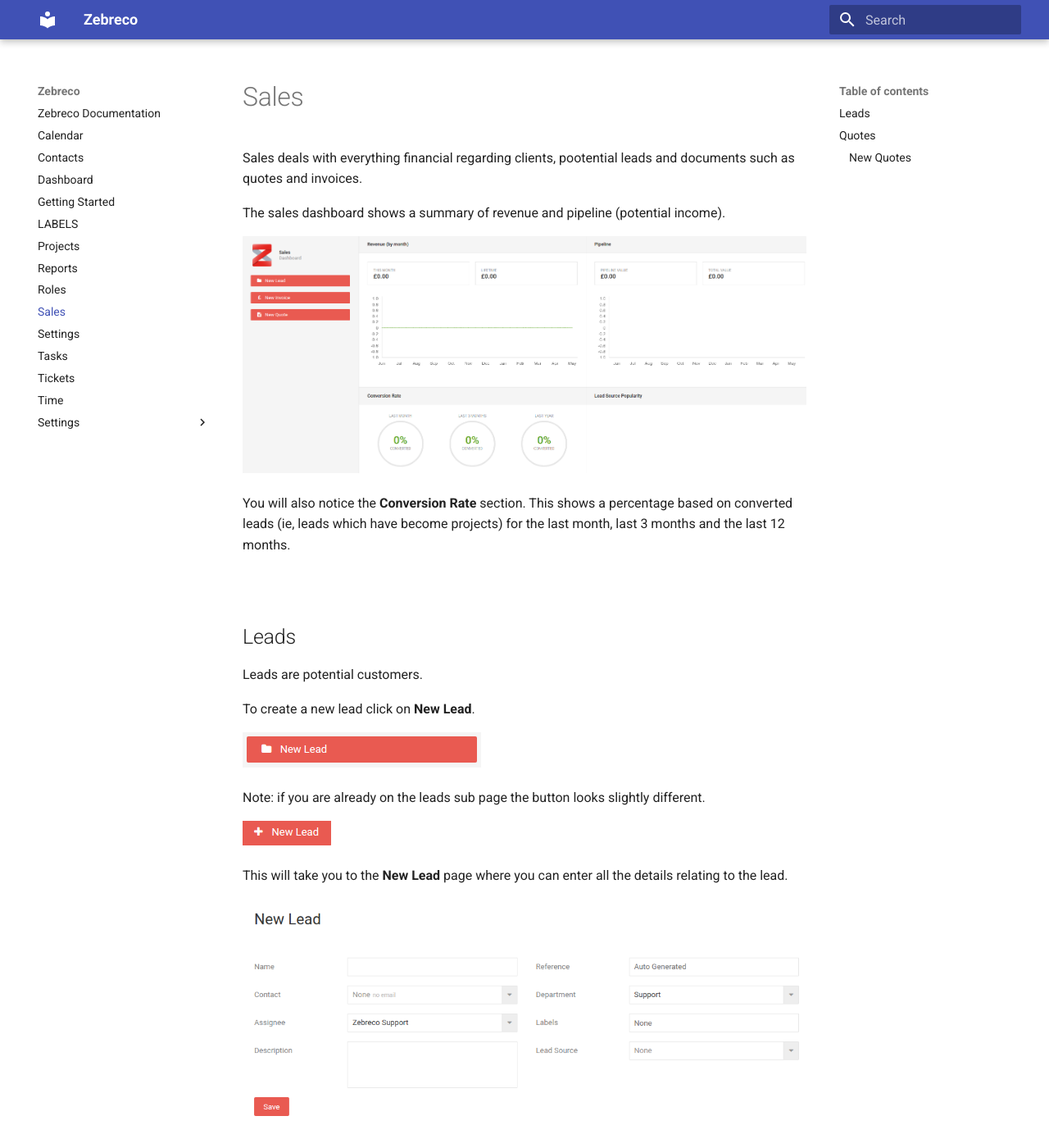
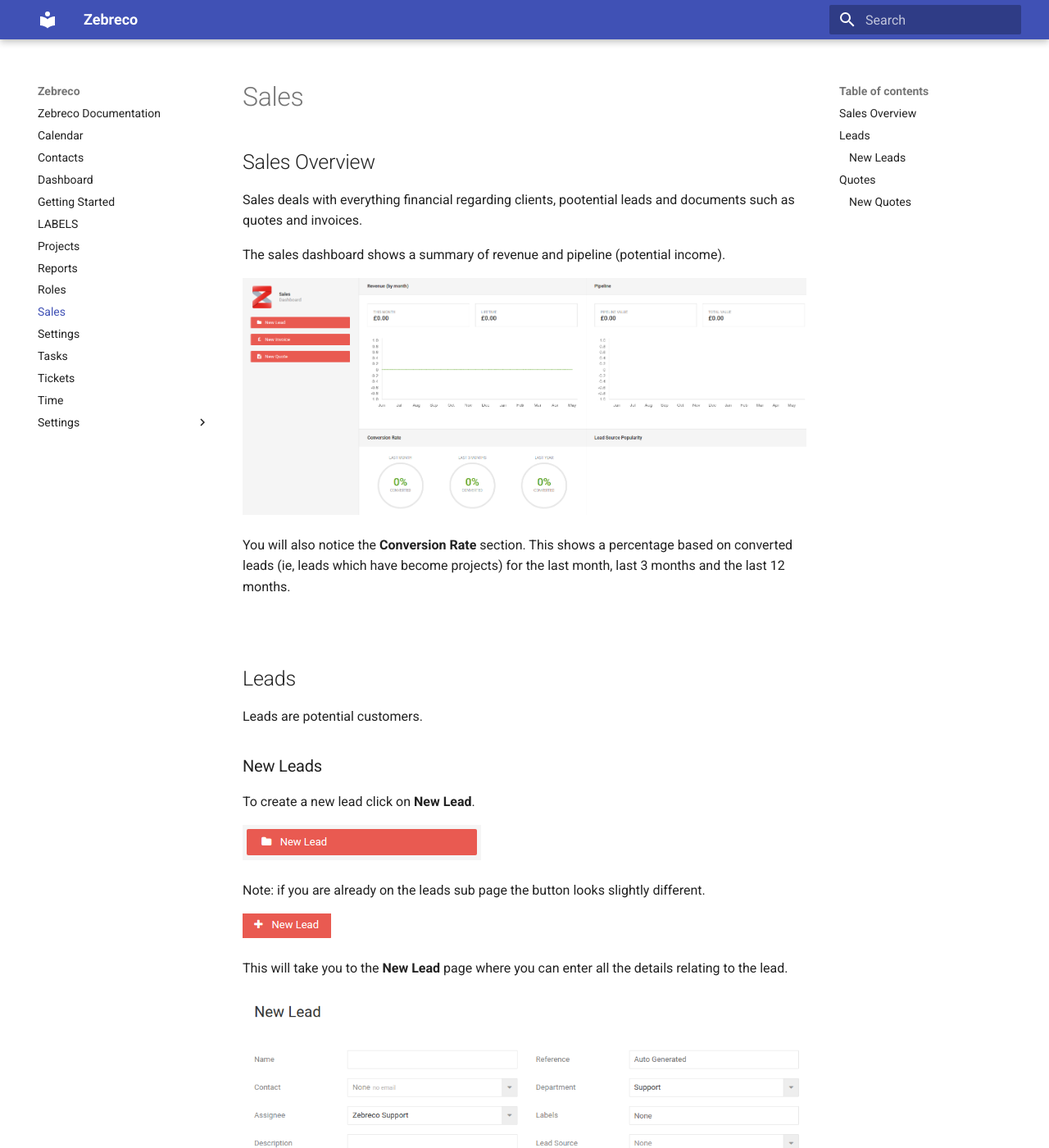
Before and after one commit to zebreco/documentation, an MkDocs documentation site: the page built from docs/sales.md, in a window 1280 px wide and 1400 px high. Shown: the whole window at 82% size. Built offline with MkDocs 1.6.1 and Material for MkDocs 9.7.7, drawn with Linux system fonts in a browser that asks for light colours.

Commit message:
Update sales

```diff
--- a/docs/sales.md
+++ b/docs/sales.md
@@ -1,4 +1,6 @@
 # Sales
+
+## Sales Overview
 
 Sales deals with everything financial regarding clients, pootential leads and documents such as quotes and invoices.
 
@@ -13,6 +15,8 @@ You will also notice the **Conversion Rate** section. This shows a percentage ba
 ## Leads
 
 Leads are potential customers.
+
+### New Leads
 
 To create a new lead click on **New Lead**.
 
@@ -45,5 +49,7 @@ To create a new quote click on 'New Quote'.
 
 ![sales07](/images/sales/sales07.png "New Quote Button")
 
+
+
 -------------------------------------------
 Back to [Documentation Menu](?file=Index.md)
```
